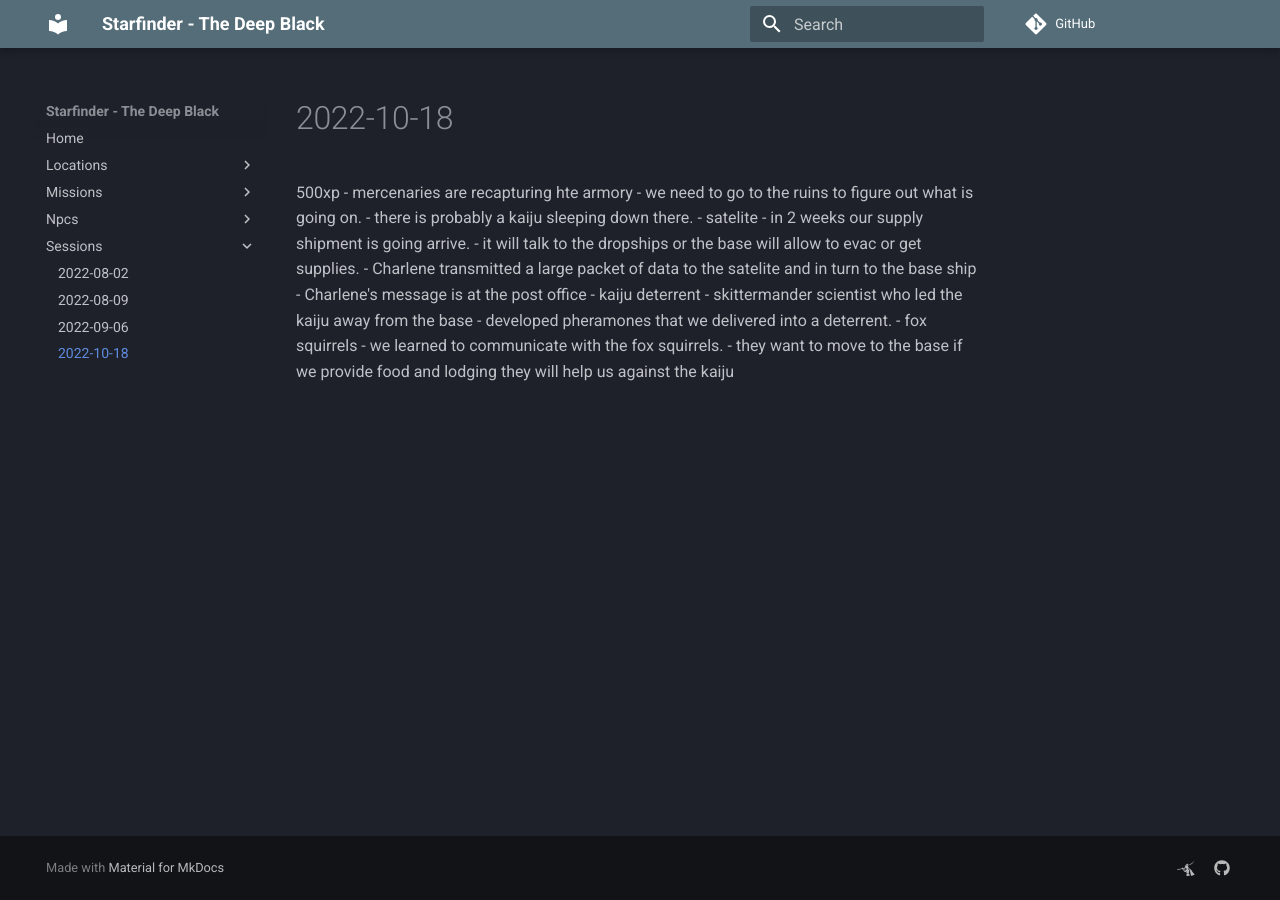
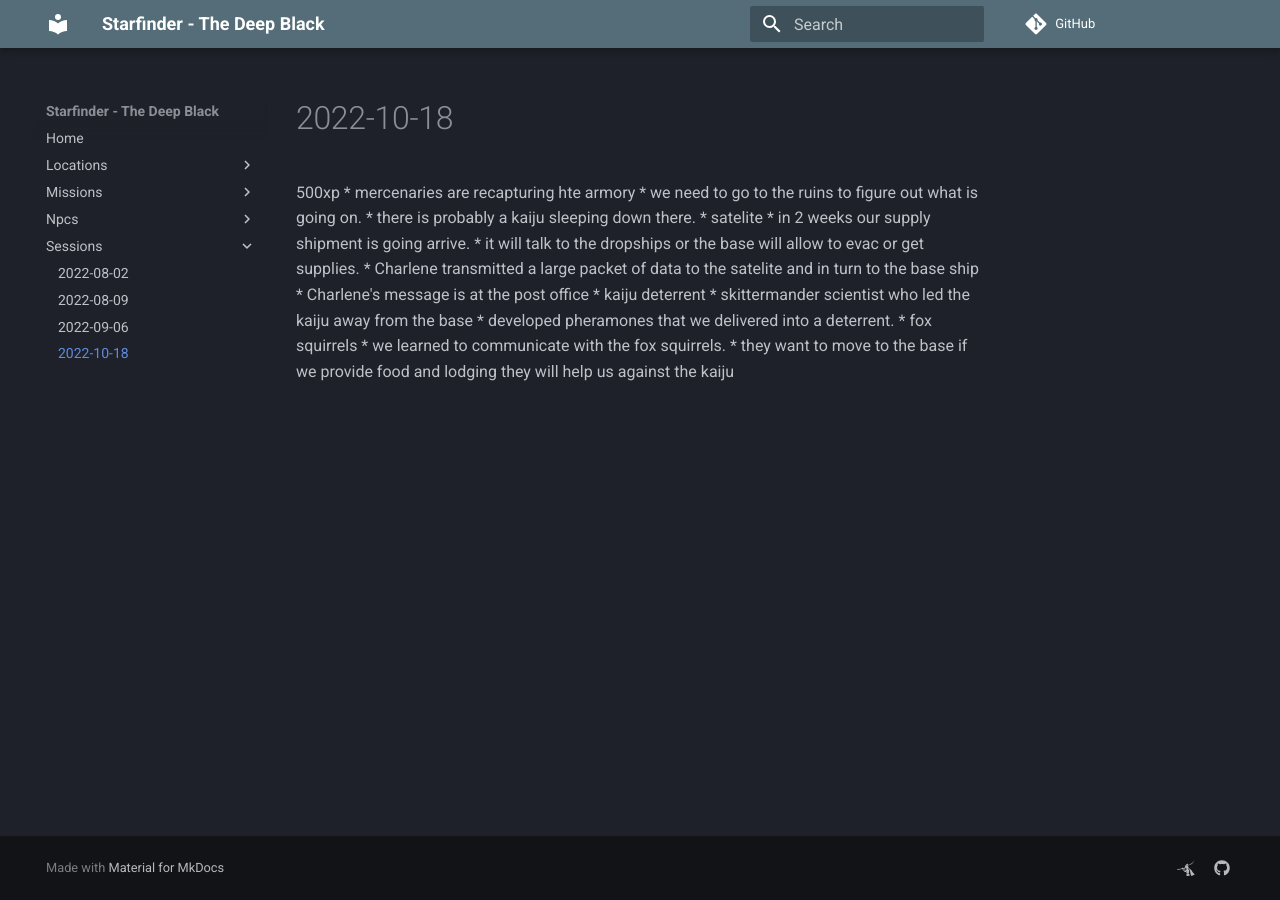
Before and after one commit to Lodrus/starfinder-the-deep-black, an MkDocs documentation site: the page built from docs/sessions/2022-10-18.md, in a window 1280 px wide. Built offline with MkDocs 1.6.1 and Material for MkDocs 9.7.7, drawn with Linux system fonts in a browser that asks for light colours; comment, search, counter and statistics services are not loaded.

Commit message:
Update 2022-10-18.md

```diff
--- a/docs/sessions/2022-10-18.md
+++ b/docs/sessions/2022-10-18.md
@@ -3,17 +3,17 @@ title: 2022-10-18
 ---
 
 500xp
-- mercenaries are recapturing hte armory
-- we need to go to the ruins to figure out what is going on.
-    - there is probably a kaiju sleeping down there.
-- satelite
-    - in 2 weeks our supply shipment is going arrive.
-    - it will talk to the dropships or the base will allow to evac or get supplies.
-    - Charlene transmitted a large packet of data to the satelite and in turn to the base ship
-    - Charlene's message is at the post office
-- kaiju deterrent
-    - skittermander scientist who led the kaiju away from the base
-    - developed pheramones that we delivered into a deterrent.
-- fox squirrels
-    - we learned to communicate with the fox squirrels.
-    - they want to move to the base if we provide food and lodging they will help us against the kaiju
+* mercenaries are recapturing hte armory
+* we need to go to the ruins to figure out what is going on.
+    * there is probably a kaiju sleeping down there.
+* satelite
+    * in 2 weeks our supply shipment is going arrive.
+    * it will talk to the dropships or the base will allow to evac or get supplies.
+    * Charlene transmitted a large packet of data to the satelite and in turn to the base ship
+    * Charlene's message is at the post office
+* kaiju deterrent
+    * skittermander scientist who led the kaiju away from the base
+    * developed pheramones that we delivered into a deterrent.
+* fox squirrels
+    * we learned to communicate with the fox squirrels.
+    * they want to move to the base if we provide food and lodging they will help us against the kaiju
```
